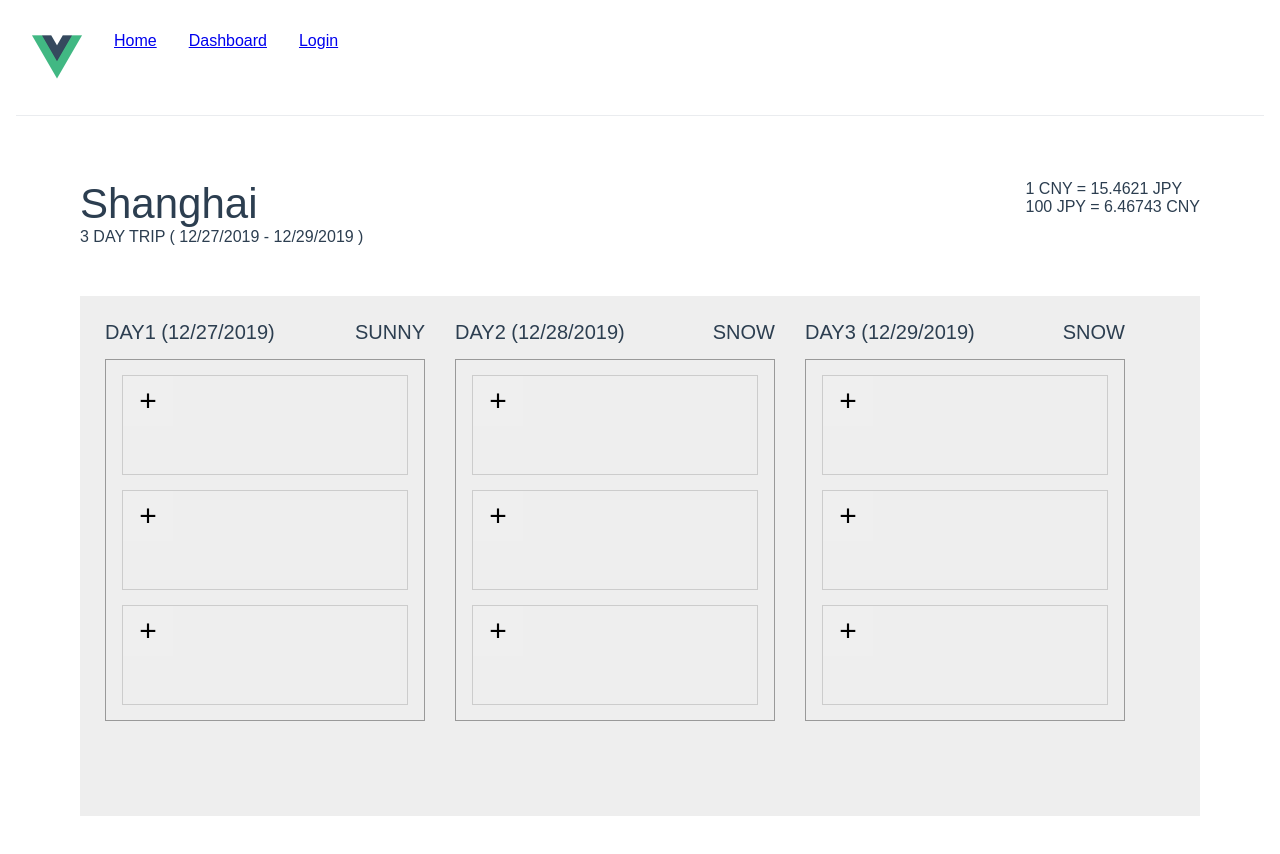
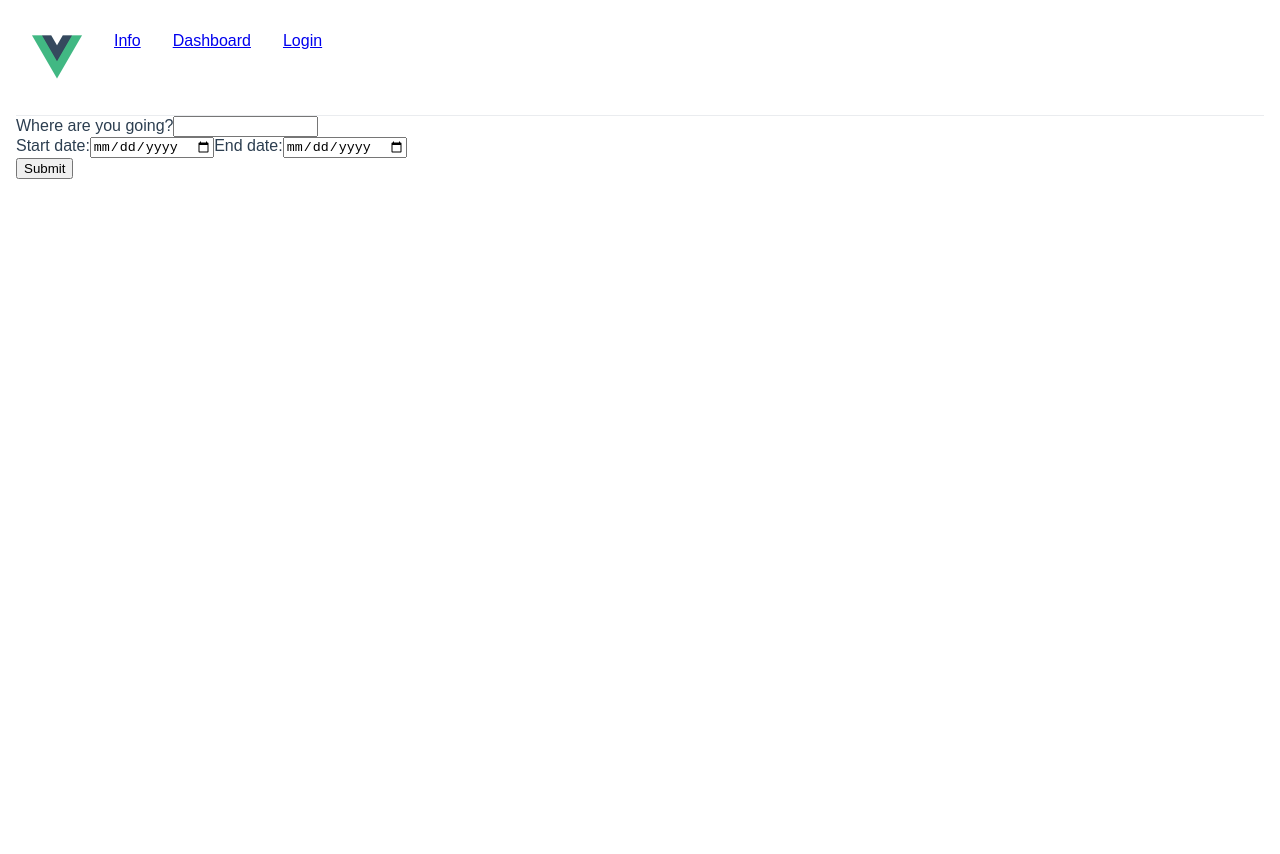
Before and after one commit to zeds-co/planit, a Vue app: page /dashboard in a window 1280 px wide. Shown: the top 854 px of the page. After the commit the page ends 800 px from the top, so only its background shows below. Built offline with nearby package versions, Linux system fonts and the light colour scheme; the HTML template or start-up script is replaced by a standard one.

Commit message:
Finished info page.

```diff
--- /dev/null
+++ b/src/components/Location.vue
@@ -0,0 +1,26 @@
+<template>
+  <div class="location">
+    <label for="location">Where are you going?</label>
+    <input
+      type="text"
+      id="location"
+      name="trip-location"
+      size="15"
+      @change="e => onChange(e.target.value)"
+    />
+  </div>
+</template>
+
+<script>
+export default {
+  name: "Location",
+  methods: {
+    onChange(location) {
+      this.$emit("location-change", location);
+    }
+  }
+};
+</script>
+
+<!-- Add "scoped" attribute to limit CSS to this component only -->
+<style scoped></style>
--- a/src/components/Navbar.vue
+++ b/src/components/Navbar.vue
@@ -3,11 +3,11 @@
     <img alt="planit" class="logo" src="../assets/logo.png" />
     <div id="links">
       <div class="nav-item">
-        <router-link to="/dashboard">Home</router-link>
+        <router-link to="/">Info</router-link>
       </div>
 
       <div v-if="!isUserLoggedIn" class="nav-item">
-        <router-link to="/">Dashboard</router-link>
+        <router-link to="/dashboard">Dashboard</router-link>
       </div>
 
       <div v-if="!isUserLoggedIn" class="nav-item">
--- /dev/null
+++ b/src/components/Time.vue
@@ -0,0 +1,39 @@
+<template>
+  <div class="time">
+    <label for="start">Start date:</label>
+    <input
+      type="date"
+      id="start"
+      name="trip-start"
+      :value="new Date()"
+      :min="new Date()"
+      @input="e => onStartInput(e.target.value)"
+    />
+    <label for="end">End date:</label>
+    <input
+      type="date"
+      id="end"
+      name="trip-end"
+      :value="new Date()"
+      :min="new Date()"
+      @input="e => onEndInput(e.target.value)"
+    />
+  </div>
+</template>
+
+<script>
+export default {
+  name: "Time",
+  methods: {
+    onStartInput(start) {
+      this.$emit("start-input", start);
+    },
+    onEndInput(end) {
+      this.$emit("end-input", end);
+    }
+  }
+};
+</script>
+
+<!-- Add "scoped" attribute to limit CSS to this component only -->
+<style scoped></style>
--- a/src/router.js
+++ b/src/router.js
@@ -2,6 +2,7 @@ import Vue from "vue";
 import Router from "vue-router";
 import Dashboard from "./views/Dashboard.vue";
 import Login from "./views/Login.vue";
+import Info from "./views/Info.vue";
 
 Vue.use(Router);
 
@@ -9,6 +10,11 @@ export default new Router({
   routes: [
     {
       path: "/",
+      name: "Info",
+      component: Info
+    },
+    {
+      path: "/dashboard",
       name: "Dashboard",
       component: Dashboard
     },
--- /dev/null
+++ b/src/views/Info.vue
@@ -0,0 +1,56 @@
+<template>
+  <div class="info">
+    <div>{{ duration }}</div>
+    <div>{{ tripLocation }}</div>
+    <Location v-on:location-change="location => onLocationChange(location)" />
+    <Time
+      v-on:start-input="start => onStartInput(start)"
+      v-on:end-input="end => onEndInput(end)"
+    />
+    <button type="button">Submit</button>
+  </div>
+</template>
+
+<script>
+import Location from "../components/Location.vue";
+import Time from "../components/Time.vue";
+export default {
+  name: "Info",
+  components: {
+    Location,
+    Time
+  },
+  data: () => {
+    return {
+      tripLocation: null,
+      tripStart: null,
+      tripEnd: null,
+      duration: null
+    };
+  },
+  methods: {
+    onLocationChange(location) {
+      this.tripLocation = location;
+    },
+    onStartInput(start) {
+      this.tripStart = start;
+      if (this.tripEnd) {
+        const startDate = new Date(this.tripStart);
+        const endDate = new Date(this.tripEnd);
+        this.duration = (endDate.getTime() - startDate.getTime()) / 86400000;
+      }
+    },
+    onEndInput(end) {
+      this.tripEnd = end;
+      if (this.tripStart) {
+        const startDate = new Date(this.tripStart);
+        const endDate = new Date(this.tripEnd);
+        this.duration = (endDate.getTime() - startDate.getTime()) / 86400000;
+      }
+    }
+  }
+};
+</script>
+
+<!-- Add "scoped" attribute to limit CSS to this component only -->
+<style scoped></style>
```
